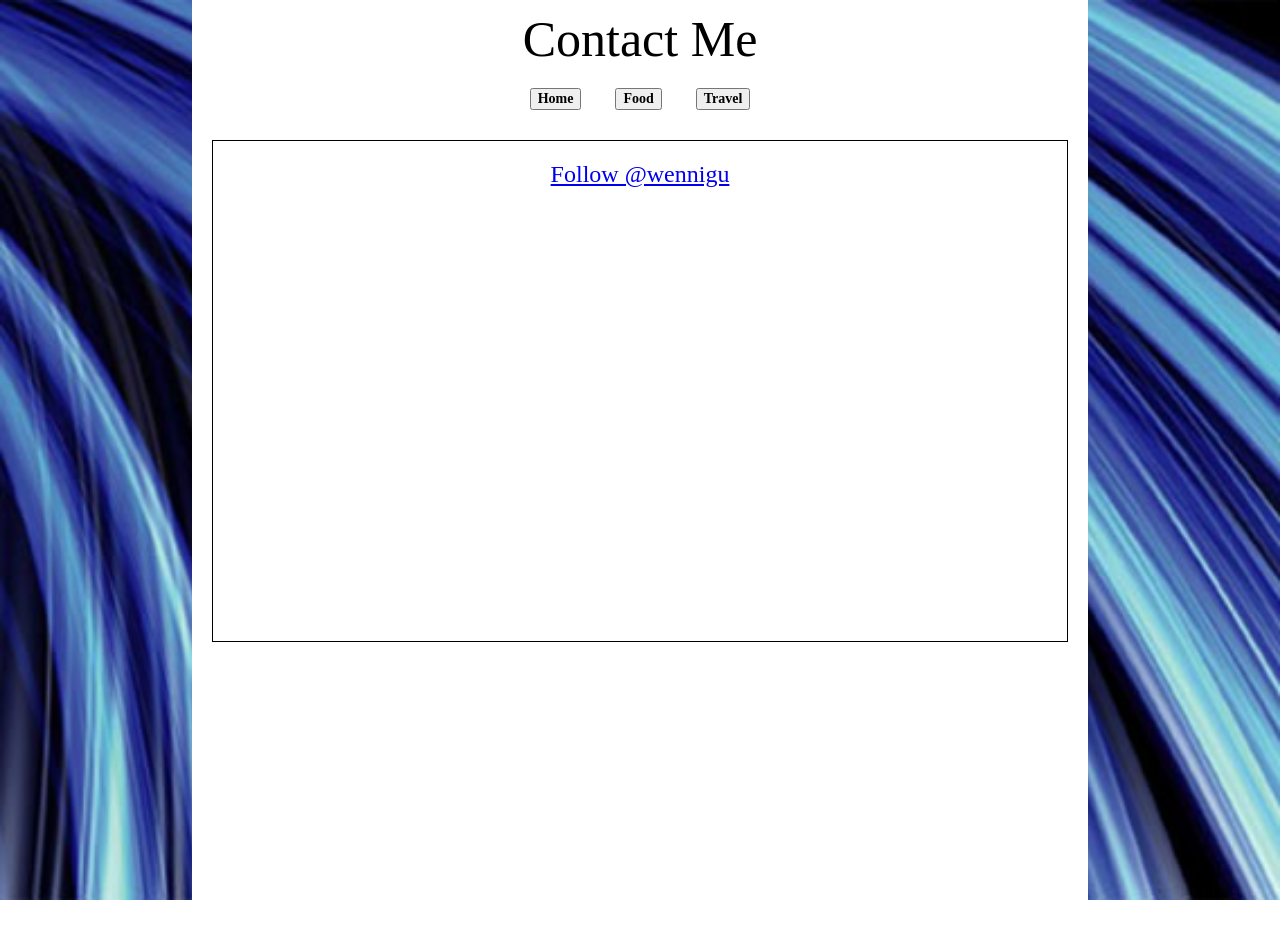
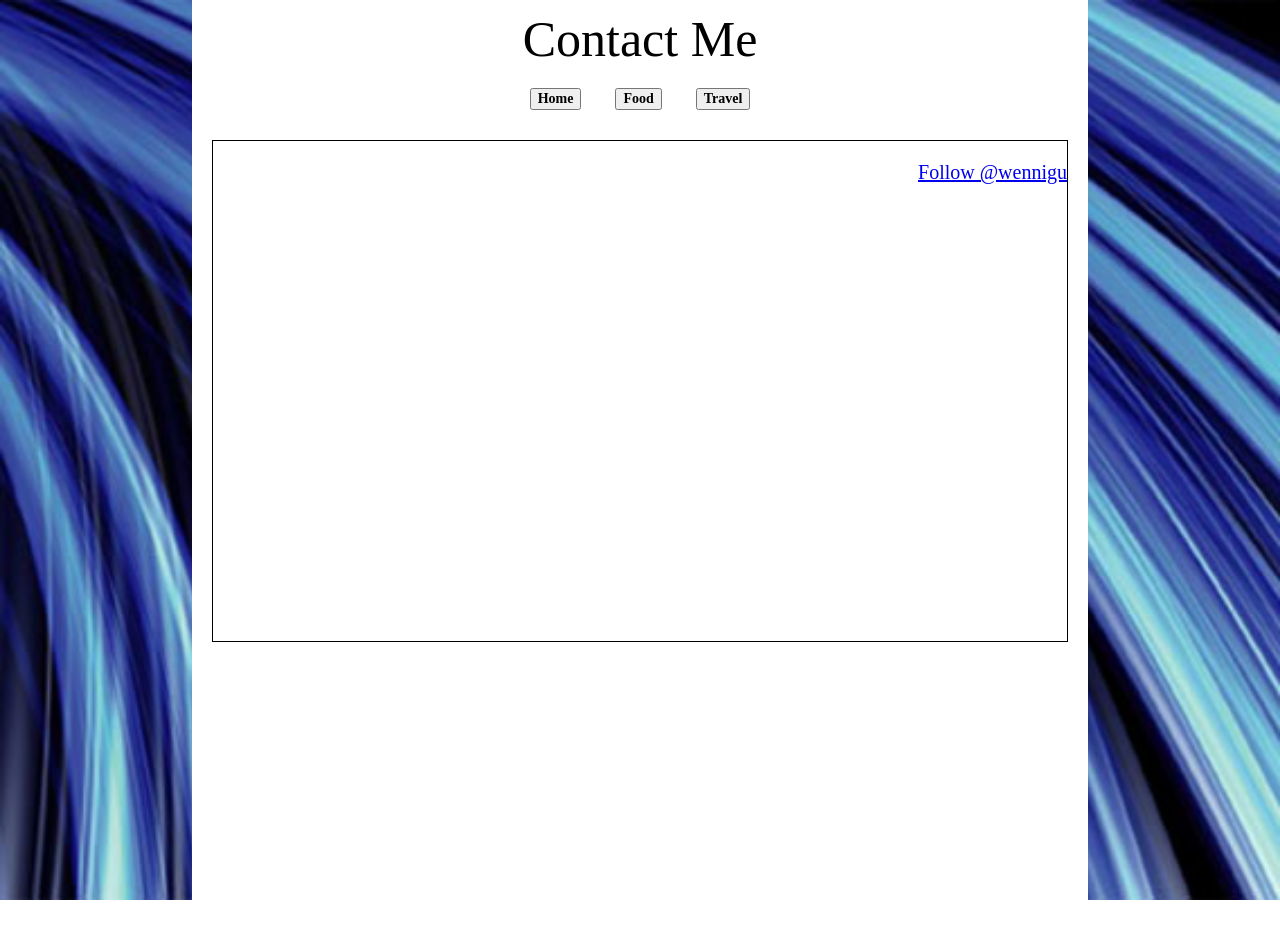
Before and after one commit to WenniAlexander/Website, a Jekyll site: the page built from contact/index.html, in a window 1280 px wide. Built offline with Jekyll 4.4.1, drawn with Linux system fonts in a browser that asks for light colours; some web fonts are replaced; comment, search, counter and statistics services are not loaded.

Commit message:
Update contact.css

```diff
--- a/css/contact.css
+++ b/css/contact.css
@@ -71,10 +71,17 @@ div {
 }
 
 /* body */
+h2.twitter {
+    font-size: 20px;
+    margin: 0 auto;
+    margin-top: 20px;
+    text-align: right;
+}
+
 h2.linkedin {
     font-size: 20px;
     margin: 0 auto;
-    margin-top: 30px;
+    margin-top: 20px;
     text-align: right;
 }
 
```
